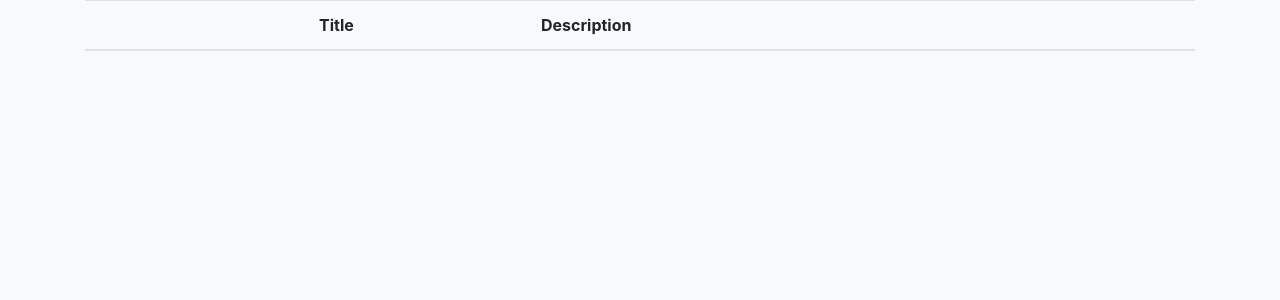
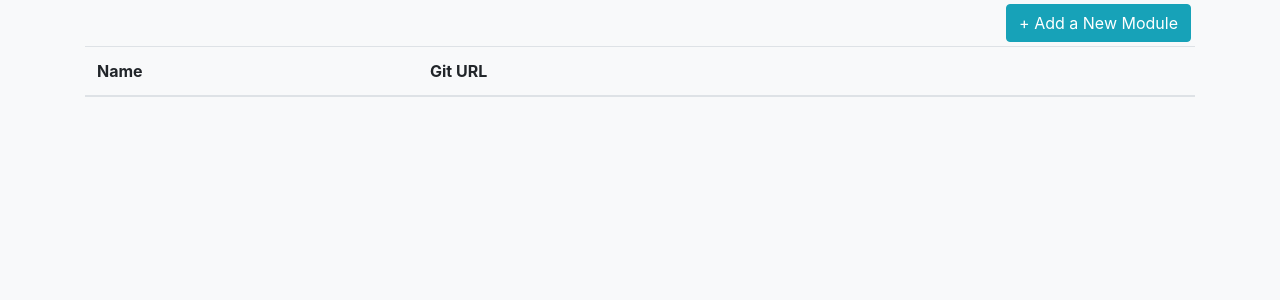
Before and after one commit to keithSchumacher/geomatics, a Spring Boot app: page /home in a window 1280 px wide, after a click on "Modules". Shown: the part 96-396 px from the top of the page. Run offline with Spring Boot 4, Linux system fonts and the light colour scheme; the visitor is signed in with stand-in values (Sample User, id 1); data that the repository does not hold is empty; some of the project's set-up classes (security, data sources, template engines, error pages and the like) are left out, and stand-ins take their place.

Commit message:
minor changes to ui, fixed changed volume path in database dockerfile

```diff
--- a/database/docker-compose.yml
+++ b/database/docker-compose.yml
@@ -11,8 +11,8 @@ services:
                         MYSQL_ROOT_PASSWORD: password
                         MYSQL_ROOT_HOST: '%'
                 volumes:
-                        - /home/kschuma/projects/geomatics/database/init:/docker-entrypoint-initdb.d/:ro
-                        - /home/kschuma/projects/geomatics/database/my.cnf:/etc/my.cnf
+                        - ./init:/docker-entrypoint-initdb.d/:ro
+#                        - /home/kschuma/projects/geomatics/database/init:/docker-entrypoint-initdb.d/:ro
 networks:
         internal-network:
                 name: geomatics
--- a/frontend/src/main/java/com/udacity/jwdnd/course1/cloudstorage/controller/HomeController.java
+++ b/frontend/src/main/java/com/udacity/jwdnd/course1/cloudstorage/controller/HomeController.java
@@ -38,6 +38,11 @@ public class HomeController {
         return "home";
     }
 
+    @GetMapping(path = {"*", "home/*" })
+    public String defaultHome(){
+        return "redirect:/home";
+    }
+
     @GetMapping("/download")
     public ResponseEntity<InputStreamResource> downloadFile(Authentication authentication, RedirectAttributes redirectAttributes,
                                                             String resultId,
@@ -50,14 +55,44 @@ public class HomeController {
                     .body(new InputStreamResource(new ByteArrayInputStream(result.getOutput())));
         }
 
+    @PostMapping(path = "/create_module")
+    public String createModule(Authentication authentication,
+                             @RequestParam(name="moduleId", required=false) Integer moduleId,
+                             @RequestParam("moduleName") String moduleName,
+                             @RequestParam("gitURL") String gitURL,
+                             RedirectAttributes redirectAttributes) {
+        int rowsAdded = -1;
+        if (moduleId == null) {
+            rowsAdded = moduleService.createModule(moduleName, gitURL,
+                    userService.getUserId(authentication.getName()));
+            redirectAttributes.addFlashAttribute("note_success", "Note was created.");
+        }
+//        else {
+//            rowsAdded = moduleService.updateNote(noteid, moduleName, gitURL);
+//            redirectAttributes.addFlashAttribute("note_success", "Note was updated.");
+//        }
+        if (rowsAdded < 0) {
+            System.out.println("there was an error inserting the note");
+        }  else {
+            redirectAttributes.addFlashAttribute("notes",
+                    moduleService.getModules());
+//                            this.userService.getUserId(authentication.getName())));
+            redirectAttributes.addFlashAttribute("tab", "note");
+        }
+        return "redirect:/home";
+    }
+
+
+
+
 //        @GetMapping("/delete_file")
 //        public String deleteFile(Authentication authentication, String fileId, RedirectAttributes redirectAttributes) {
 //        this.fileService.deleteFile(Integer.valueOf(fileId));
 //        redirectAttributes.addFlashAttribute("file_success", "File was deleted.");
 //        redirectAttributes.addFlashAttribute("tab", "file");
 //            return "redirect:/home";
+
 //        }
-
 
 
 
@@ -79,10 +114,6 @@ public class HomeController {
 //        }
 //        if (uploadError != null) {redirectAttributes.addFlashAttribute("uploadError", uploadError);}
 //            return "redirect:/home";
+
 //        }
-
-    @GetMapping(path = {"*", "home/*" })
-    public String defaultHome(){
-        return "redirect:/home";
-    }
 }
--- a/frontend/src/main/resources/templates/home.html
+++ b/frontend/src/main/resources/templates/home.html
@@ -94,11 +94,11 @@
                     </div>
                     <div class="tab-pane fade" th:classappend="${tab == 'module' ? 'show active' : ''}"
                     id="nav-modules" role="tabpanel" aria-labelledby="nav-modules-tab">
-<!--                        <button style="margin: 0.25em;" id="add-new-module" type="button"-->
-<!--                                class="btn btn-info float-right"-->
-<!--                                onclick="showNoteModal()">-->
-<!--                            + Add a New Note-->
-<!--                        </button>-->
+                        <button style="margin: 0.25em;" id="add-new-module" type="button"
+                                class="btn btn-info float-right"
+                                onclick="showModuleModal()">
+                            + Add a New Module
+                        </button>
                         <div class="table-responsive">
 
 <!--                            <div th:if="${note_success}" class="alert alert-success">-->
@@ -107,67 +107,58 @@
                             <table class="table table-striped" id="userTable">
                                 <thead>
                                     <tr>
-                                        <th style="width: 20%" scope="col"></th>
-                                        <th  style="width: 20%" scope="col">Title</th>
-                                        <th style="width: 60%" scope="col">Description</th>
+                                        <th  style="width: 30%" scope="col">Name</th>
+                                        <th style="width: 70%" scope="col">Git URL</th>
                                     </tr>
                                 </thead>
                                 <tbody>
                                 <div th:each="module : ${modules}">
                                     <tr id="note-display">
-                                        <td>
-<!--                                            <button id="edit-note" type="button" class="btn btn-success"-->
-<!--                                                    th:attr="onclick=|showNoteModal(-->
-<!--                                                    noteId='${note.noteid}',-->
-<!--                                                     noteTitle='${note.notetitle}',-->
-<!--                                                    noteDescription='${note.notedescription}')|">-->
-<!--                                                Edit</button>-->
-
-<!--                                            <a id="delete-note" th:href="@{/delete_note/(noteid=${note.noteid})}"-->
-<!--                                                class="btn btn-danger">-->
-<!--                                                Delete</a>-->
-                                        </td>
                                         <th id="display-note-title" scope="row"
-                                            th:text="${module.moduleName}">Module Title</th>
-                                        <td id="display-note-description"
-                                            th:text="${module.gitURL}">module Description
-                                            </td>
+                                            th:text="${module.moduleName}">Module Name
+                                        </th>
+                                        <th id="display-note-description" scope="row">
+                                            <a target="_blank"
+                                               th:href="${module.gitURL}"
+                                               th:text="${module.gitURL}">Git URL
+                                            </a>
+                                        </th>
                                     </tr>
                                 </div>
                                 </tbody>
                             </table>
                         </div>
-<!--                        <div class="modal fade" id="noteModal" tabindex="-1" role="dialog" aria-labelledby="noteModalLabel" aria-hidden="true">-->
-<!--                            <div class="modal-dialog" role="document">-->
-<!--                                <div class="modal-content">-->
-<!--                                    <div class="modal-header">-->
-<!--                                        <h5 class="modal-title" id="noteModalLabel">Note</h5>-->
-<!--                                        <button type="button" class="close" data-dismiss="modal" aria-label="Close">-->
-<!--                                            <span aria-hidden="true">&times;</span>-->
-<!--                                        </button>-->
-<!--                                    </div>-->
-<!--                                    <div class="modal-body">-->
-<!--                                        <form action="#" th:action="@{/create_note}" method="POST">-->
-<!--                                            <input type="hidden" name="noteId" id="note-id">-->
-<!--                                            <div class="form-group">-->
-<!--                                                <label for="note-title" class="col-form-label">Title</label>-->
-<!--                                                <input type="text" name= "noteTitle" class="form-control" id="note-title" maxlength="20" required>-->
-<!--                                            </div>-->
-<!--                                            <div class="form-group">-->
-<!--                                                <label for="note-description" class="col-form-label">Description</label>-->
-<!--                                                <textarea class="form-control" name="noteDescription" id="note-description" rows="5" maxlength="1000" required></textarea>-->
-<!--                                            </div>-->
-<!--                                            <button id="noteSubmit" type="submit" class="d-none"></button>-->
-<!--                                        </form>-->
-<!--                                    </div>-->
-<!--                                    <div class="modal-footer">-->
-<!--                                        <button type="button" class="btn btn-secondary" data-dismiss="modal">Close</button>-->
-<!--                                        <button type="button" id="save-changes" class="btn btn-primary"-->
-<!--                                                onclick="$('#noteSubmit').click();">Save changes</button>-->
-<!--                                    </div>-->
-<!--                                </div>-->
-<!--                            </div>-->
-<!--                        </div>-->
+                        <div class="modal fade" id="moduleModal" tabindex="-1" role="dialog" aria-labelledby="moduleModalLabel" aria-hidden="true">
+                            <div class="modal-dialog" role="document">
+                                <div class="modal-content">
+                                    <div class="modal-header">
+                                        <h5 class="modal-title" id="moduleModalLabel">Module</h5>
+                                        <button type="button" class="close" data-dismiss="modal" aria-label="Close">
+                                            <span aria-hidden="true">&times;</span>
+                                        </button>
+                                    </div>
+                                    <div class="modal-body">
+                                        <form action="#" th:action="@{/create_module}" method="POST">
+                                            <input type="hidden" name="moduleId" id="module-id">
+                                            <div class="form-group">
+                                                <label for="module-name" class="col-form-label">Module Name</label>
+                                                <input type="text" name= "moduleName" class="form-control" id="module-name" maxlength="20" required>
+                                            </div>
+                                            <div class="form-group">
+                                                <label for="git-url" class="col-form-label">Git URL</label>
+                                                <textarea class="form-control" name="gitURL" id="git-url" rows="5" maxlength="1000" required></textarea>
+                                            </div>
+                                            <button id="moduleSubmit" type="submit" class="d-none"></button>
+                                        </form>
+                                    </div>
+                                    <div class="modal-footer">
+                                        <button type="button" class="btn btn-secondary" data-dismiss="modal">Close</button>
+                                        <button type="button" id="save-changes" class="btn btn-primary"
+                                                onclick="$('#moduleSubmit').click();">Add Module</button>
+                                    </div>
+                                </div>
+                            </div>
+                        </div>
                     </div>
                     <div class="tab-pane fade" th:classappend="${tab == 'credential' ? 'show active' : ''}"
                          id="nav-credentials" role="tabpanel"
@@ -263,11 +254,11 @@
         <!--For opening the note modal-->
         <script type="text/javascript">
             // For opening the note modal
-            function showNoteModal(noteId, noteTitle, noteDescription) {
-                $('#note-id').val(noteId ? noteId : '');
-                $('#note-title').val(noteTitle ? noteTitle : '');
-                $('#note-description').val(noteDescription ? noteDescription : '');
-                $('#noteModal').modal('show');
+            function showModuleModal(moduleId, moduleName, gitURL) {
+                $('#module-id').val(moduleId ? moduleId : '');
+                $('#module-name').val(moduleName ? moduleName : '');
+                $('#git-url').val(gitURL ? gitURL : '');
+                $('#moduleModal').modal('show');
             }
 
             // For opening the credentials modal
```
Also changed, not shown: frontend/src/main/java/com/udacity/jwdnd/course1/cloudstorage/mapper/ModuleMapper.java (+8 -0 lines), frontend/src/main/java/com/udacity/jwdnd/course1/cloudstorage/services/ModuleService.java (+8 -0 lines), 1 other file.
